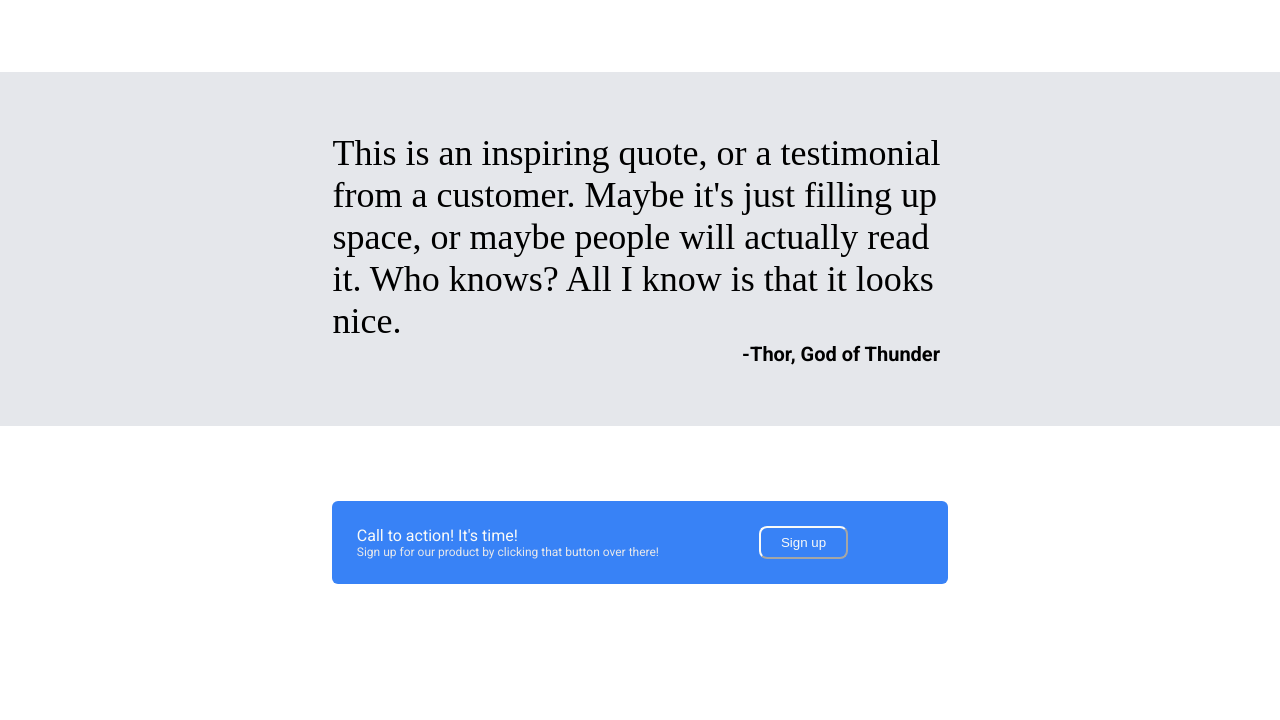
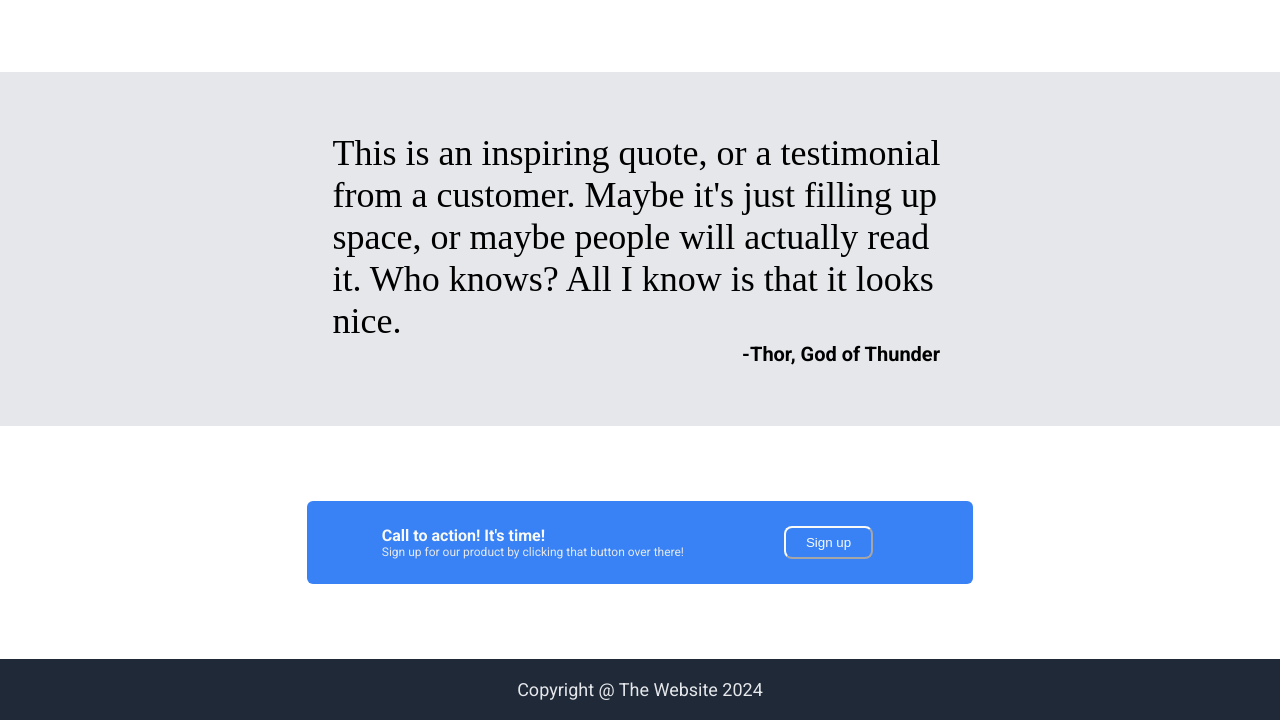
Before and after one commit to EdisonZheng2323/Landing-Page, a plain HTML site: page index.html in a window 1280 px wide. Shown: the part 987-1707 px from the top of the page. Before the commit the page ends 1646 px from the top, so only its background shows below. Drawn offline with Linux system fonts and the light colour scheme.

Commit message:
Add elements and styles for footer

```diff
--- a/index.html
+++ b/index.html
@@ -77,7 +77,9 @@
     </div>
   </div>
   <div class = "footer">
-
+    <div class = "copyright">
+      Copyright @ The Website 2024
+    </div>
   </div>
 </body>
 </html>
--- a/styles.css
+++ b/styles.css
@@ -60,7 +60,7 @@ a{
   font-size: 18px;
 }
 
-.hero-sub {
+.hero-sub, .footer {
   font-size: 18px;
   color: #E5E7EB;
 }
@@ -150,11 +150,13 @@ img {
   border-radius: 6px;
   justify-content: space-between;
   gap: 100px;
+  padding-left: 75px;
 }
 
 .action{
   color:#F9FAF8;
   font-size: 16px;
+  font-weight: 900;
 }
 
 .call .hero-sub{
@@ -165,3 +167,11 @@ img {
   margin-right: 75px;
   border-color:#F9FAF8
 }
+
+.footer{
+  background-color: #1F2937;
+  display: flex;
+  justify-content: center;
+  align-items: center;
+  padding: 20px;
+}
```
